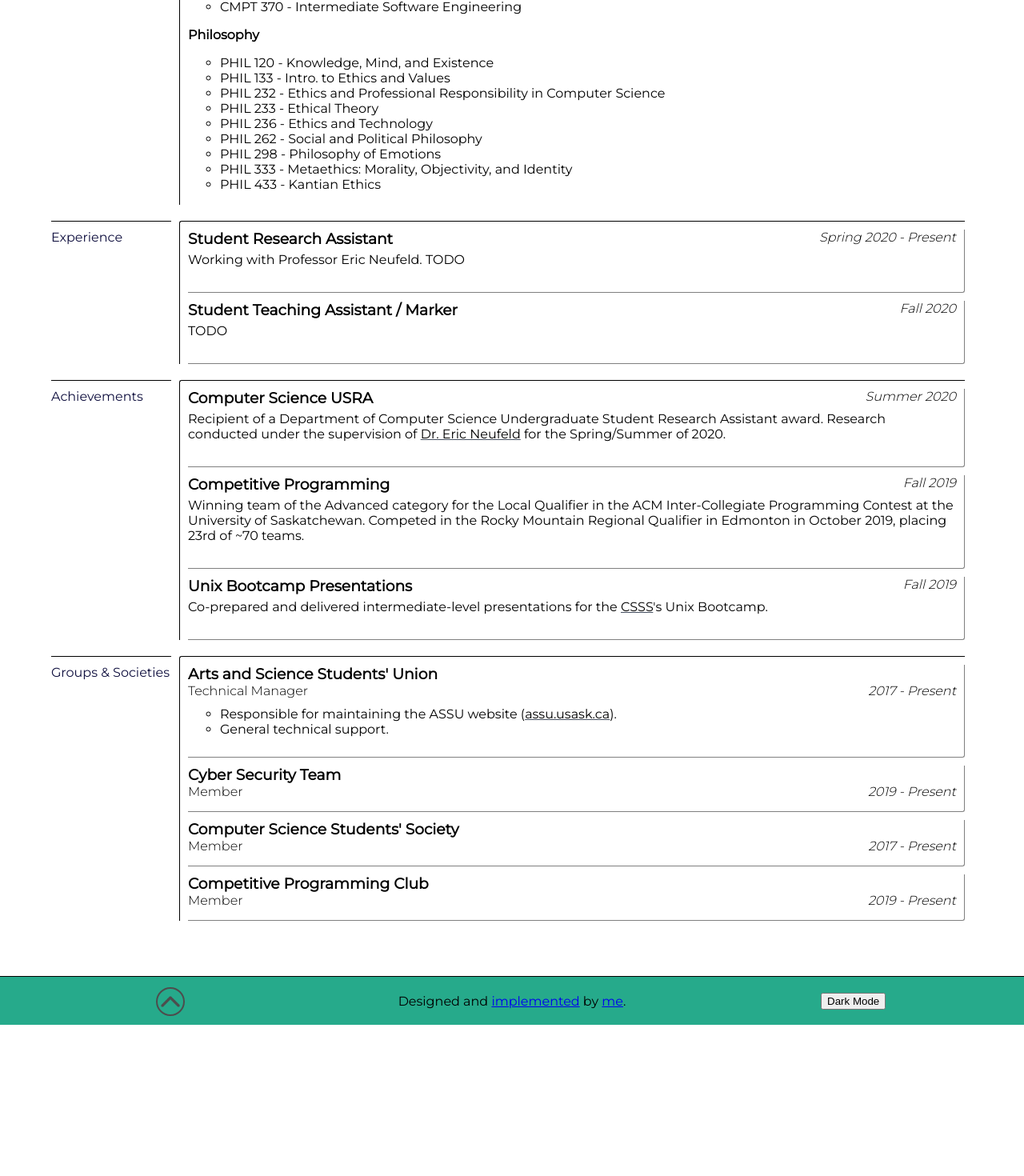
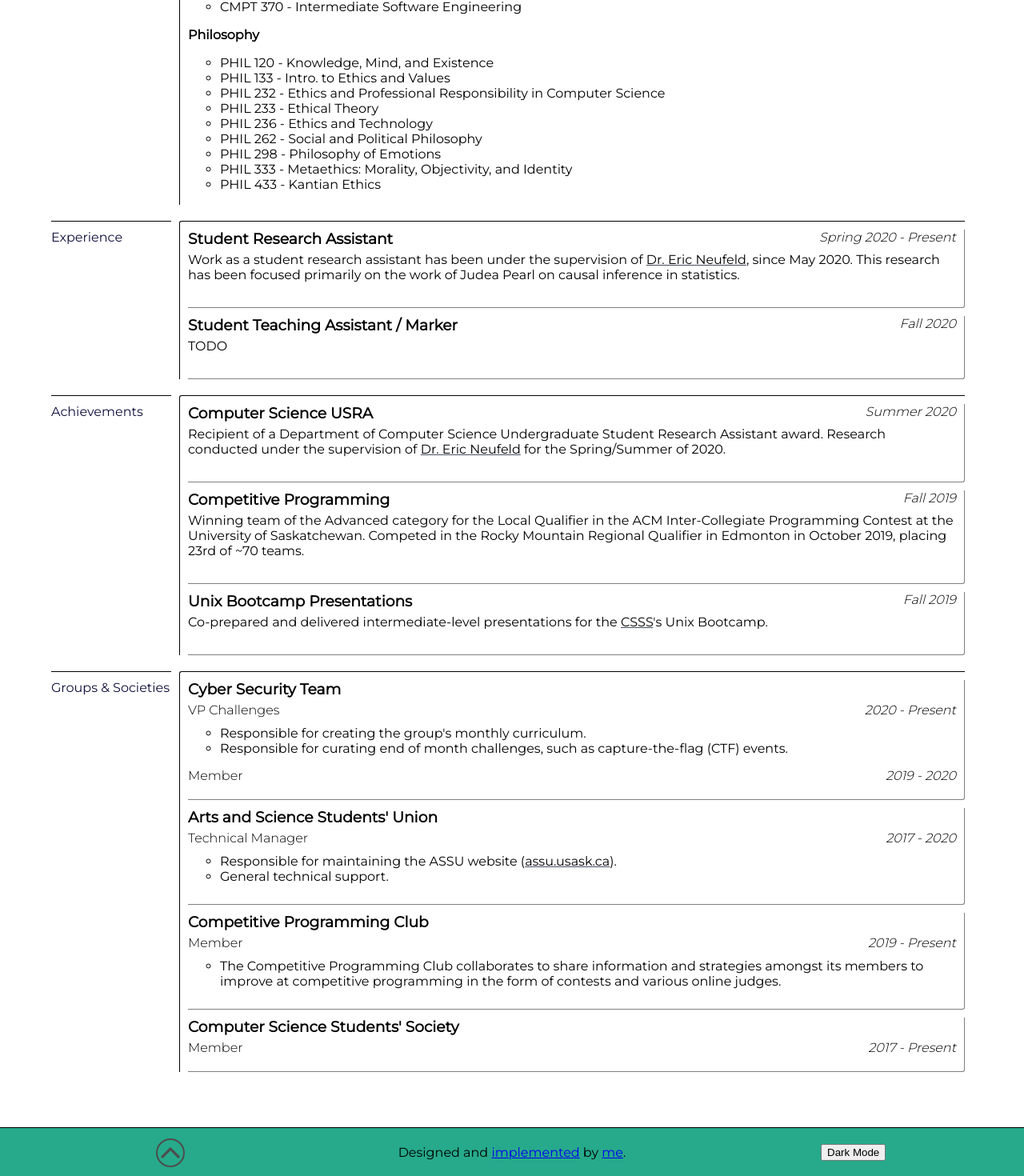
Before and after one commit to bradendubois/personal-website-v3, a React (Create React App) app: page /education/undergraduate in a window 1280 px wide. Shown: the part 479-1949 px from the top of the page at 80% size. Before the commit the page ends 1760 px from the top, so only its background shows below. Built offline with nearby package versions, Linux system fonts and the light colour scheme.

Commit message:
Further polished summary descriptions

```diff
--- a/src/components/Education/EducationSummary/index.jsx
+++ b/src/components/Education/EducationSummary/index.jsx
@@ -20,10 +20,12 @@ const EducationSummary = () =>
                 of Proficiency in Ethics, Justice & Law</Link>.
             </p>
 
-            <p>TODO - Course focus description</p>
-            <p>TODO - Work description</p>
-            <p>TODO - Achievements description</p>
-            <p>TODO - Groups description</p>
+            <p>Since May 2020, I have worked as  <em>Research Assistant</em> under the supervision of <a
+                href={"https://www.cs.usask.ca/faculty/eric/"}
+                target={"_blank"}
+                rel={"noopener noreferrer"}
+            >Dr. Eric Neufeld</a>.</p>
+
         </div>
     </div>
 
--- a/src/components/Education/EducationSummary/index.scss
+++ b/src/components/Education/EducationSummary/index.scss
@@ -4,6 +4,11 @@
   max-width: 800px;
 
   margin: auto;
+
+  p {
+    font-family: "Montserrat", sans-serif;
+    font-weight: 400;
+  }
 
   a, a:hover, a:active, a:focus {
     color:unset;
@@ -15,6 +20,13 @@
 
   a:hover {
     color: #4299b6;
+  }
+
+  a, em, a:focus  {
+    font-weight: 600;
+    color: black;
+    transition: 0.2s;
+    font-style: normal;
   }
 
   h1, h2, h3 {
--- a/src/components/Education/Undergraduate/index.jsx
+++ b/src/components/Education/Undergraduate/index.jsx
@@ -1,6 +1,5 @@
 import React from "react"
 import {
-    Link,
     NavLink,
     useRouteMatch
 } from "react-router-dom";
@@ -100,7 +99,13 @@ const Undergraduate = () => {
                 <div className={"nestedItem"}>
                     <h3>Student Research Assistant</h3>
                     <h4>Spring 2020 - Present</h4>
-                    <p>Working with Professor Eric Neufeld. TODO</p>
+
+                    <p>Work as a student research assistant has been under the supervision of <a
+                        href={"https://www.cs.usask.ca/faculty/eric/"}
+                        target={"_blank"}
+                        rel={"noopener noreferrer"}
+                    >Dr. Eric Neufeld</a>, since May 2020. This research has been focused primarily on the work of Judea Pearl
+                        on causal inference in statistics.</p>
                 </div>
 
                 {/* TA / Marking Work */}
@@ -170,12 +175,32 @@ const Undergraduate = () => {
                 >Groups & Societies</NavLink>
             </div>
             <div className={"itemContent undergraduateGroupsContent"}>
+
+                <div className={"nestedItem group"}>
+                    <h3>Cyber Security Team</h3>
+
+                    <div className={"roleDetails"}>
+                        <h4 className={"role"}>VP Challenges</h4>
+                        <h4 className={"time"}>2020 - Present</h4>
+                    </div>
+
+                    <ul>
+                        <li>Responsible for creating the group's monthly curriculum.</li>
+                        <li>Responsible for curating end of month challenges, such as capture-the-flag (CTF) events.</li>
+                    </ul>
+
+                    <div className={"roleDetails"}>
+                        <h4 className={"role"}>Member</h4>
+                        <h4 className={"time"}>2019 - 2020</h4>
+                    </div>
+                </div>
+
                 <div  className={"nestedItem group"}>
                     <h3>Arts and Science Students' Union</h3>
 
                     <div className={"roleDetails"}>
                         <h4 className={"role"}>Technical Manager</h4>
-                        <h4 className={"time"}>2017 - Present</h4>
+                        <h4 className={"time"}>2017 - 2020</h4>
                     </div>
 
                     <ul>
@@ -184,13 +209,19 @@ const Undergraduate = () => {
                     </ul>
                 </div>
 
-                <div className={"nestedItem group"}>
-                    <h3>Cyber Security Team</h3>
+                <div  className={"nestedItem group"}>
+                    <h3>Competitive Programming Club</h3>
 
                     <div className={"roleDetails"}>
                         <h4 className={"role"}>Member</h4>
                         <h4 className={"time"}>2019 - Present</h4>
                     </div>
+
+                    <ul>
+                        <li>The Competitive Programming Club collaborates to share information and strategies amongst
+                            its members to improve at competitive programming in the form of contests and
+                            various online judges.</li>
+                    </ul>
                 </div>
 
                 <div  className={"nestedItem group"}>
@@ -201,15 +232,6 @@ const Undergraduate = () => {
                         <h4 className={"time"}>2017 - Present</h4>
                     </div>
                 </div>
-
-                <div  className={"nestedItem group"}>
-                    <h3>Competitive Programming Club</h3>
-
-                    <div className={"roleDetails"}>
-                        <h4 className={"role"}>Member</h4>
-                        <h4 className={"time"}>2019 - Present</h4>
-                    </div>
-                </div>
             </div>
 
         </div>
--- a/src/components/Education/index.scss
+++ b/src/components/Education/index.scss
@@ -2,11 +2,11 @@
 
   .educationNav {
 
-    padding: 20px 0;
+    padding: 20px 30px;
     margin: 0 auto 30px auto;
 
-    width: 50%;
-    max-width: 800px;
+    width: max-content;
+
 
     border-bottom: 1px solid black;
 
@@ -251,6 +251,9 @@
         display: flex;
         flex-direction: row;
 
+        margin: 5px 0;
+        padding-top: 5px;
+
         .role {
           text-align: left;
           clear: left;
--- a/src/components/Footer/index.scss
+++ b/src/components/Footer/index.scss
@@ -36,6 +36,10 @@
     text-transform: capitalize;
   }
 
+  &.me {
+    opacity: 0;
+  }
+
   &.projects {
     background-color: #4682a3;
   }
--- a/src/components/Projects/ProjectSummary/index.jsx
+++ b/src/components/Projects/ProjectSummary/index.jsx
@@ -9,6 +9,7 @@ const ProjectSummary = () => {
 
     return (
         <div className={"projectSummary"}>
+
             <h1>Projects / Portfolio</h1>
             <hr />
 
@@ -22,8 +23,8 @@ const ProjectSummary = () => {
                     target={"_blank"}
                     rel={"noopener noreferrer"}
                     href={"https://github.com/bradendubois/animal-crossing-nh-villager-tracker"}>Electron-based video
-                game information client</a>, and I am currently primarily interested in <em>web-based</em> technologies
-                such as <em>React</em> to develop <em>Progressive Web Apps</em>.
+                game information client</a>, and I am currently interested in <em>web-based</em> technologies
+                such as React to develop Progressive Web Apps.
             </p>
 
             <h2>Research</h2>
@@ -32,10 +33,10 @@ const ProjectSummary = () => {
                 target={"_blank"}
                 rel={"noopener noreferrer"}
             >Dr. Eric Neufeld</a> since May 2020. This research has been focused primarily on the work of Judea Pearl
-                in causal inference in statistics. It is possible that some of this work will be made public in the future.
+                on causal inference in statistics. It is possible that some of this work will be made public in the future.
             </p>
 
-            <h2>Personal Projects</h2>
+            <Link to={`${match.url}/github`}><h2>Personal Projects</h2></Link>
             <p>
                 Almost all of my publicly-available projects are hosted on my Github (<a
                 href={"https://github.com/bradendubois"} target={"_blank"} rel={"noopener noreferrer"}>/bradendubois</a>), though
@@ -45,7 +46,7 @@ const ProjectSummary = () => {
                 there.
             </p>
 
-            <h2>Competitive Programming</h2>
+            <Link to={`${match.url}/competitive-programming`}><h2>Competitive Programming</h2></Link>
             <p>
                 A fun hobby that I enjoy and recommend to others is competitive programming. I am relatively active
                 on <a href={"https://open.kattis.com"} target={"_blank"} rel={"noopener noreferrer"}>Kattis</a> and <a
--- a/src/components/Projects/ProjectSummary/index.scss
+++ b/src/components/Projects/ProjectSummary/index.scss
@@ -3,6 +3,11 @@
   width: 80%;
   max-width: 1400px;
   margin: auto;
+
+  p {
+    font-family: "Montserrat", sans-serif;
+    font-weight: 400;
+  }
 
   h2 {
 
--- a/src/components/Projects/index.scss
+++ b/src/components/Projects/index.scss
@@ -1,10 +1,9 @@
 .projectsNav {
 
-  padding: 20px 0;
+  padding: 20px 30px;
   margin: 0 auto 30px auto;
 
-  width: 50%;
-  max-width: 800px;
+  width: max-content;
 
   border-bottom: 1px solid black;
 
```
